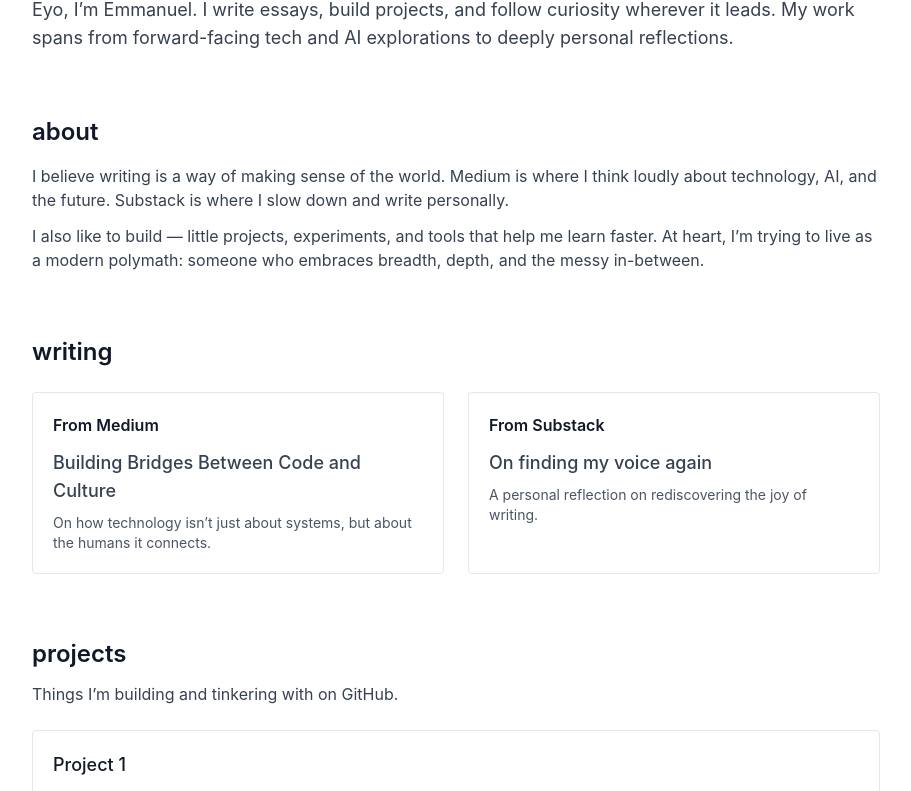
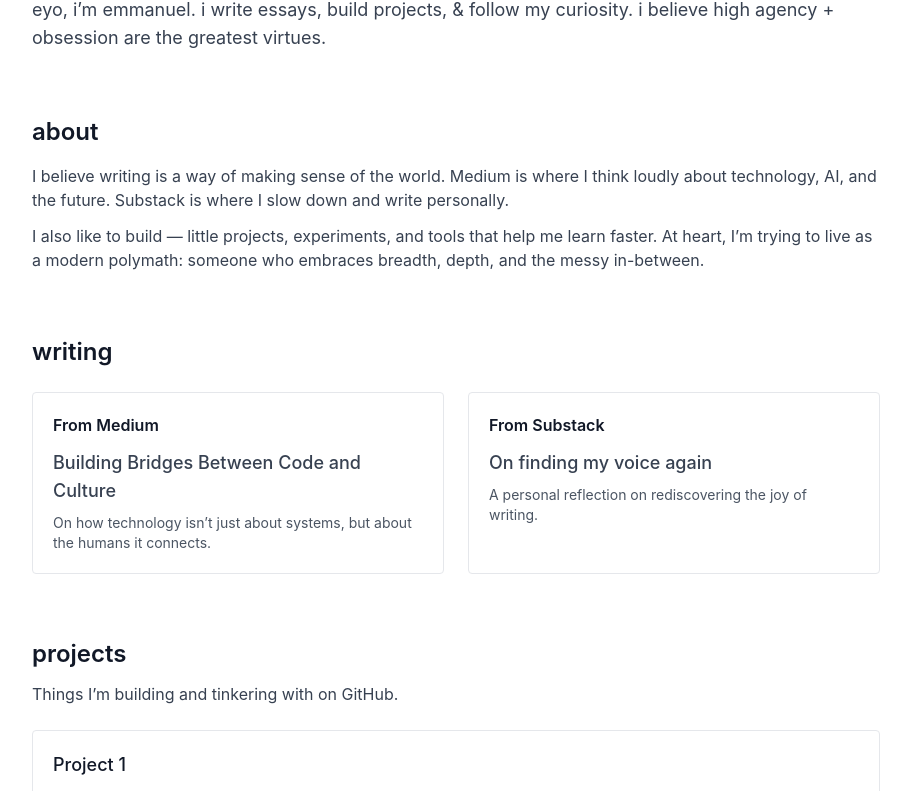
Before and after one commit to Emmanuel-PaulMaah/emmanuelpaulmaah, a plain HTML site: page index.html in a window 1280 px wide. Shown: the part 173-964 px from the top of the page, without its empty margins (184-1095 px from the left). Drawn offline with nearby package versions, Linux system fonts and the light colour scheme; files whose address does not match are found by name.

Commit message:
Update index.html

```diff
--- a/index.html
+++ b/index.html
@@ -41,8 +41,7 @@
     <section>
       <h1 class="text-4xl md:text-5xl font-bold leading-tight">Writer · Builder · Aspiring Polymath</h1>
       <p class="mt-4 text-lg text-gray-700">
-        Eyo, I’m Emmanuel. I write essays, build projects, and follow curiosity wherever it leads.
-        My work spans from forward-facing tech and AI explorations to deeply personal reflections.
+        eyo, i’m emmanuel. i write essays, build projects, & follow my curiosity. i believe high agency + obsession are the greatest virtues.
       </p>
     </section>
 
```
